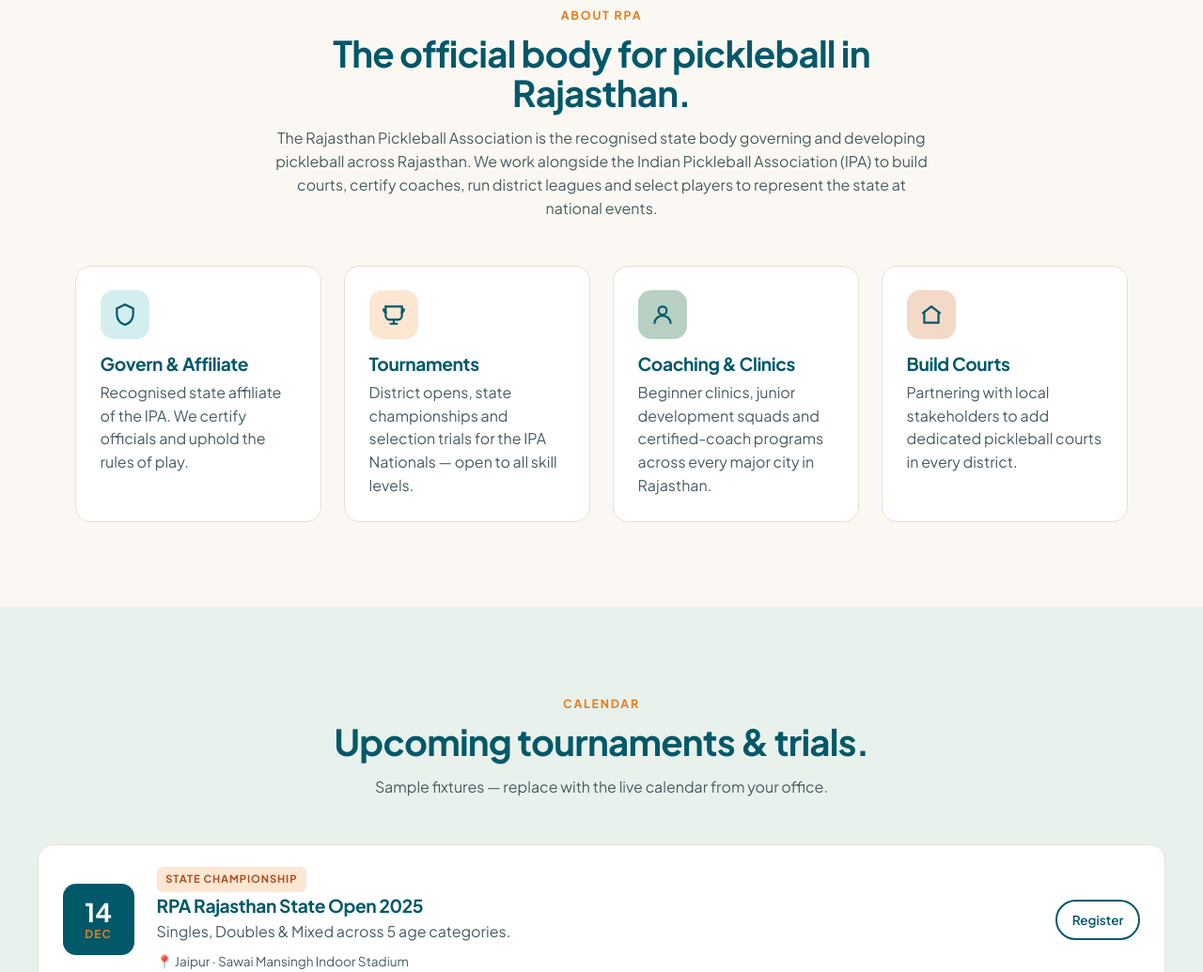
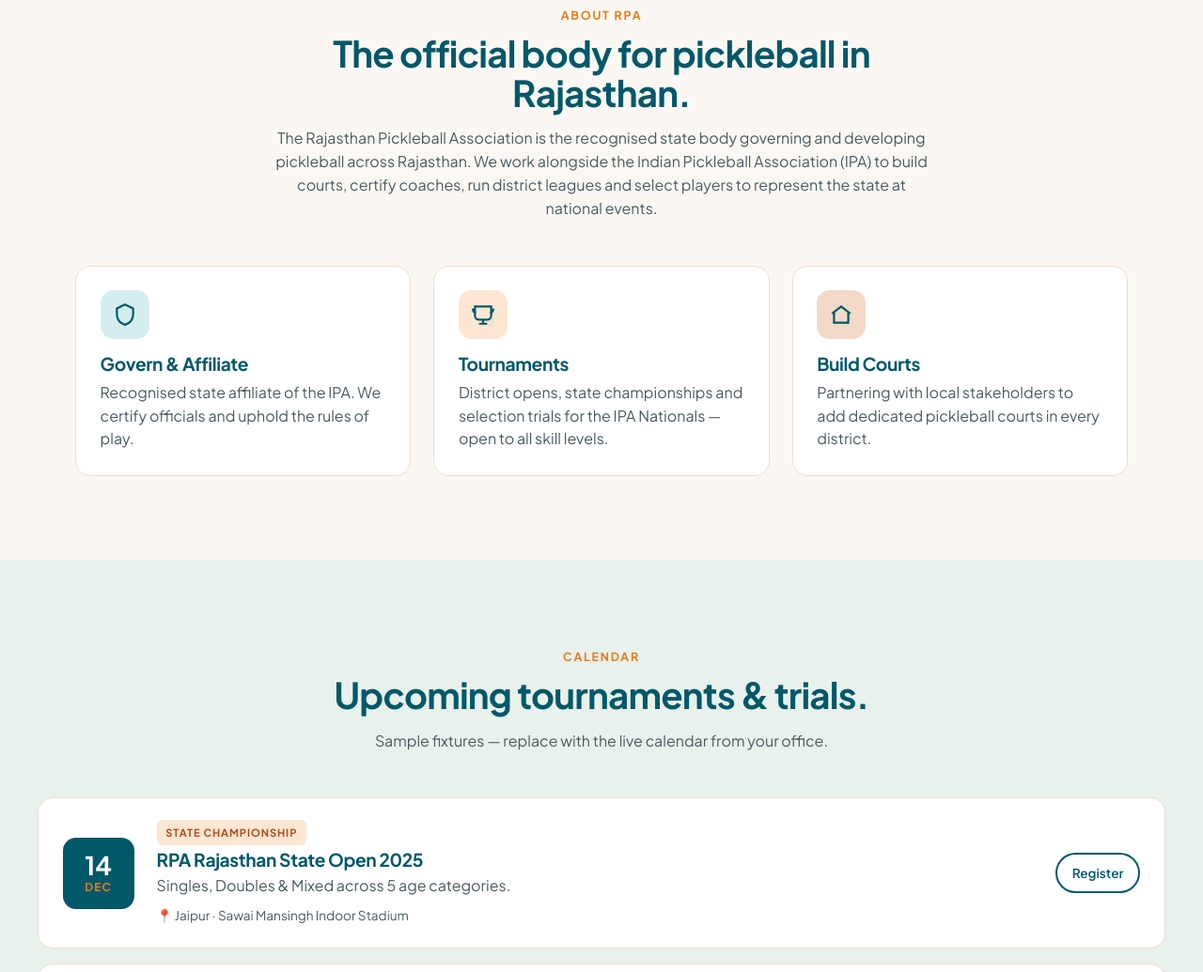
Before and after one commit to ninisingh2008-glitch/RPA, a plain HTML site: page index.html in a window 1280 px wide. Shown: the part 856-1891 px from the top of the page at 94% size. Drawn offline with Linux system fonts and the light colour scheme.

Commit message:
Simplify header and remove coaching feature

```diff
--- a/index.html
+++ b/index.html
@@ -36,13 +36,6 @@
           <span>Pickleball Association</span>
         </span>
       </a>
-
-      <nav class="nav-links" aria-label="Primary">
-        <a href="#about">About</a>
-        <a href="#tournaments">Tournaments</a>
-        <a href="#news">News</a>
-        <a href="#contact">Contact</a>
-      </nav>
 
       <a href="#join" class="btn btn-primary nav-cta">Become a Member</a>
 
@@ -142,20 +135,6 @@
           <p>
             District opens, state championships and selection trials for the
             IPA Nationals — open to all skill levels.
-          </p>
-        </article>
-
-        <article class="feature">
-          <div class="feature-icon" style="background: var(--sage)">
-            <svg viewBox="0 0 24 24" fill="none" stroke="currentColor" stroke-width="2">
-              <circle cx="12" cy="8" r="4" />
-              <path d="M4 21a8 8 0 0 1 16 0" />
-            </svg>
-          </div>
-          <h3>Coaching &amp; Clinics</h3>
-          <p>
-            Beginner clinics, junior development squads and certified-coach
-            programs across every major city in Rajasthan.
           </p>
         </article>
 
```
